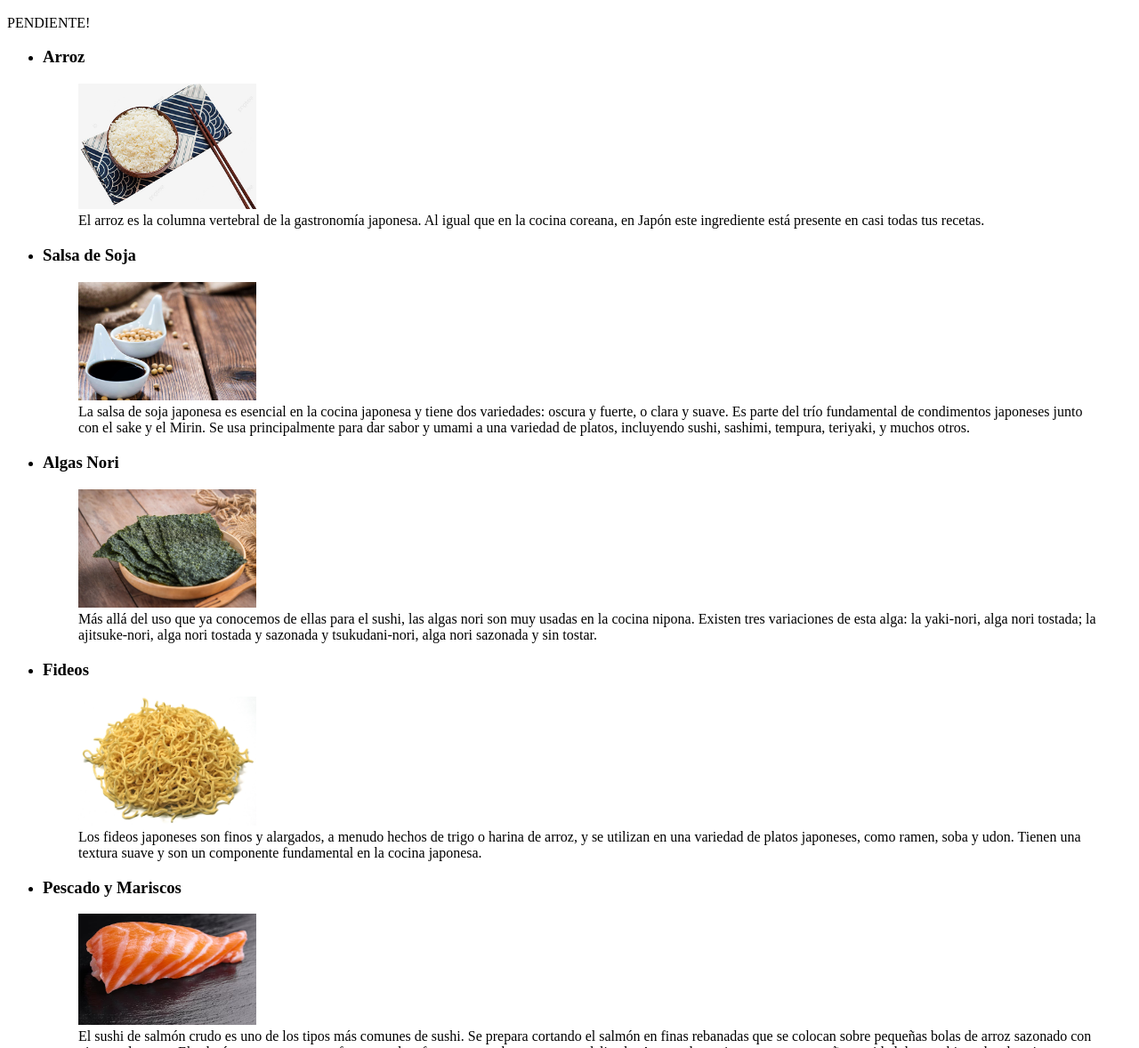
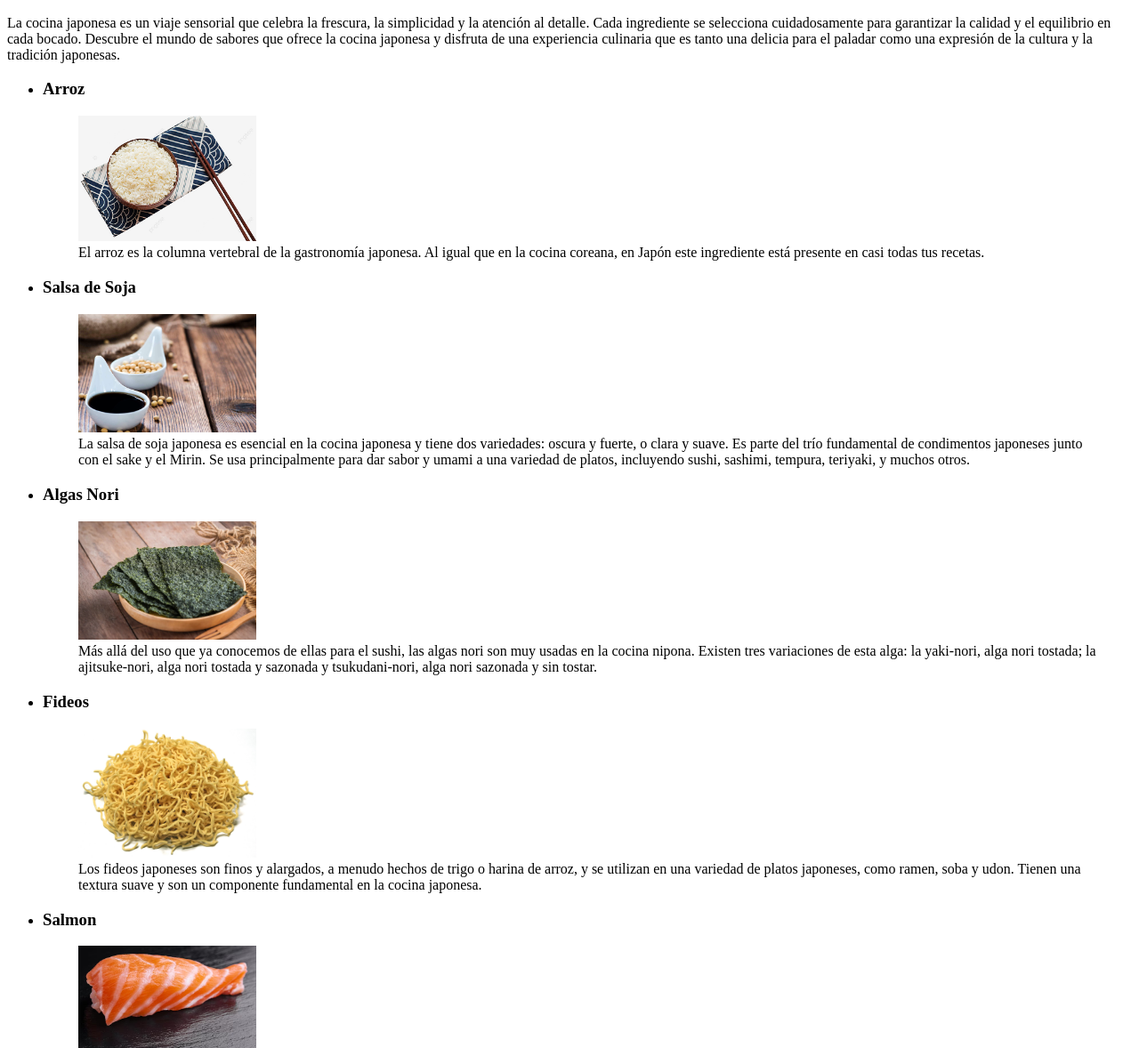
Before and after one commit to Solomonpearce/HTML_ejercicio_2, a plain HTML site: page ingredientes.html in a window 1280 px wide. Shown: the part 522-1700 px from the top of the page at 89% size. Drawn offline with Linux system fonts and the light colour scheme.

```diff
--- a/ingredientes.html
+++ b/ingredientes.html
@@ -31,7 +31,10 @@
         <section>
             <article>
                 <p>
-                    PENDIENTE!
+                    La cocina japonesa es un viaje sensorial que celebra la frescura, la simplicidad y la atención al detalle. Cada
+                    ingrediente se selecciona cuidadosamente para garantizar la calidad y el equilibrio en cada bocado. Descubre el mundo de
+                    sabores que ofrece la cocina japonesa y disfruta de una experiencia culinaria que es tanto una delicia para el paladar
+                    como una expresión de la cultura y la tradición japonesas.
                 </p>
             </article>
             <ul>
@@ -80,7 +83,7 @@
                     </figure>
                 </li>
                 <li>
-                    <h3>Pescado y Mariscos</h3>
+                    <h3>Salmon</h3>
                     <figure>
                         <img src="img\salmon.avif" alt="salmon" style="max-width: 200px" />
                         <figcaption>
```
Also changed, not shown: sushi.html (+1 -1 lines), yakisoba.html (+1 -1 lines).
